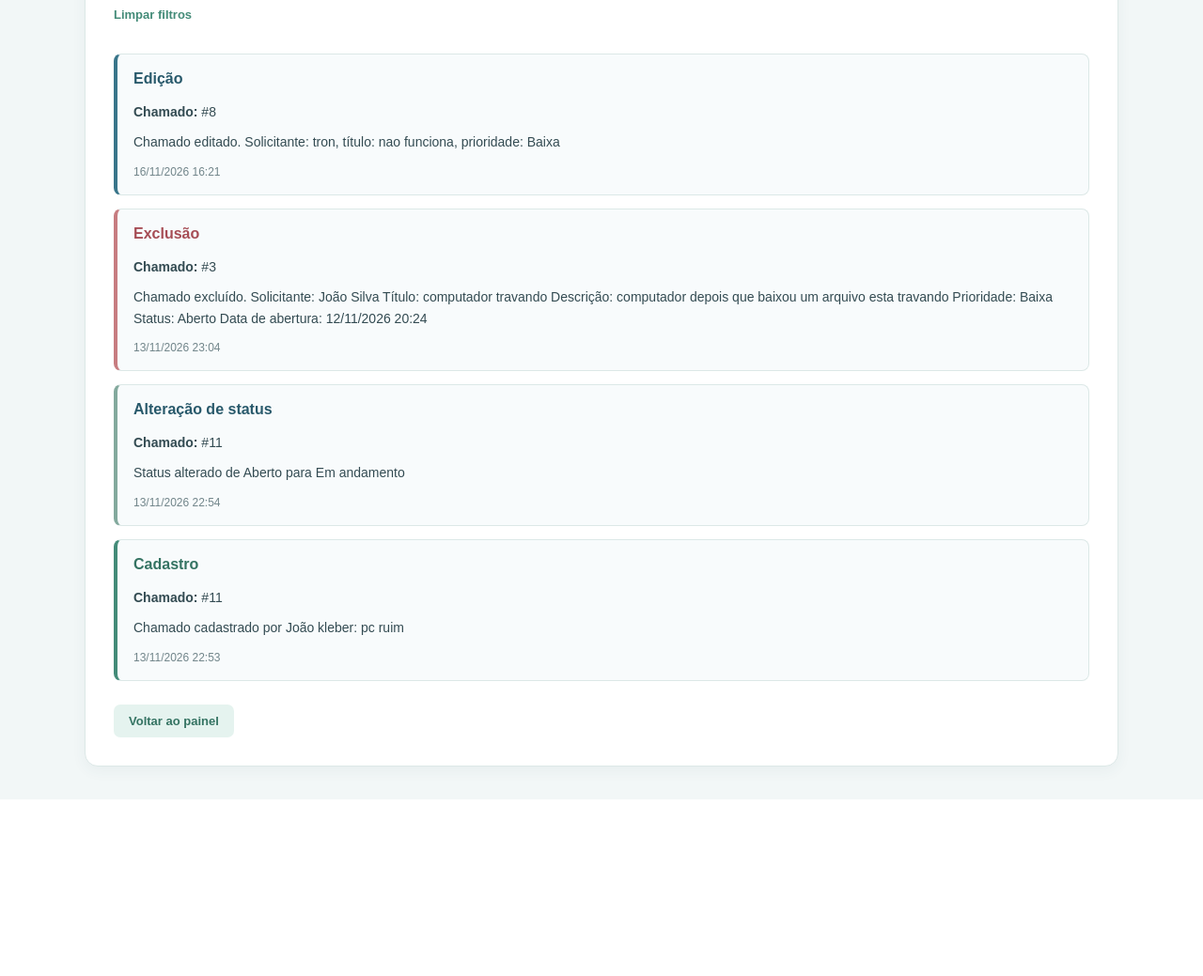
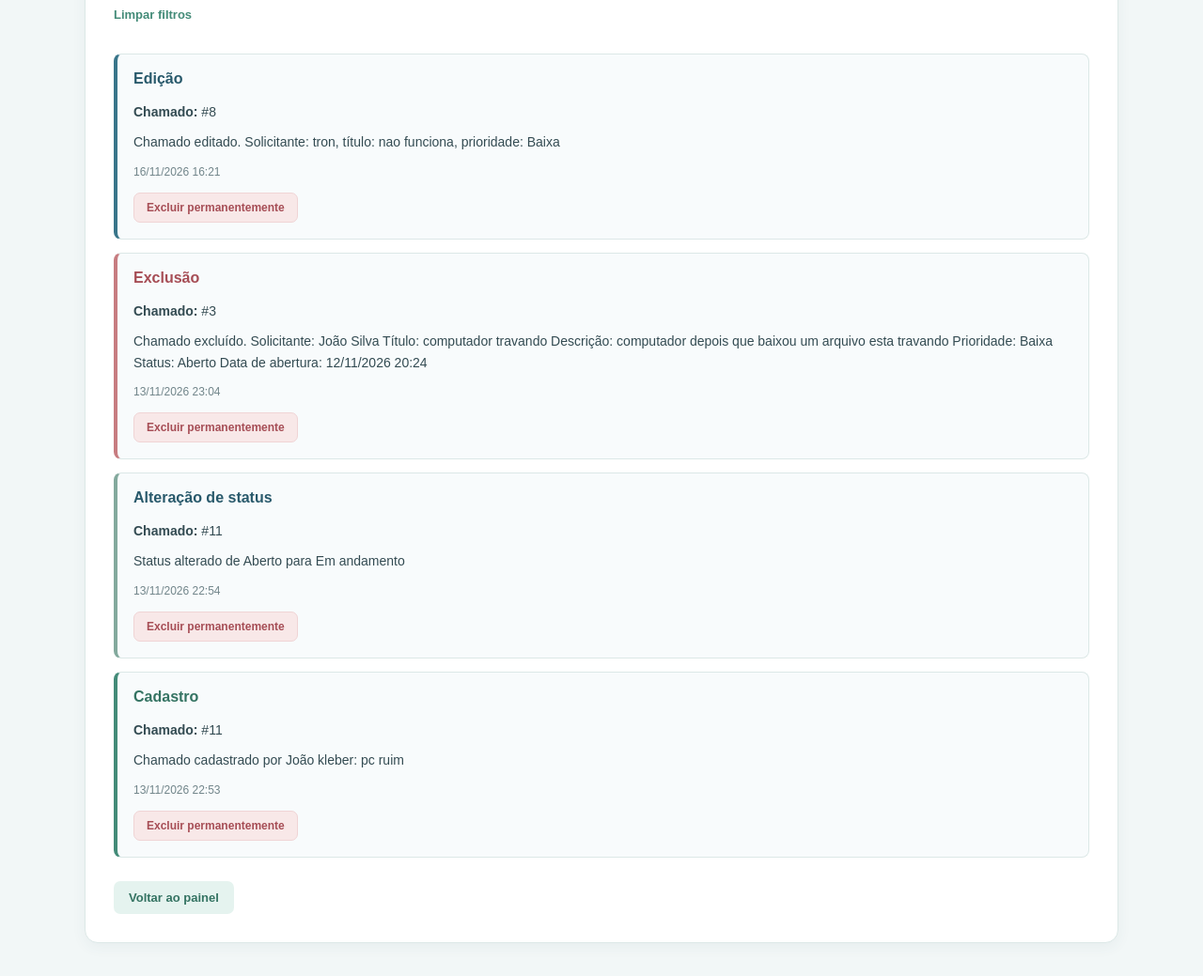
Before and after one commit to ThiagoTJB/HelpDesk-TI, a Flask app: page /historico-geral in a window 1280 px wide. Shown: the part 277-1316 px from the top of the page at 94% size. Before the commit the page ends 1128 px from the top, so only its background shows below. Run offline with Flask 3, Linux system fonts and the light colour scheme; data comes from the database, SQL or seed files in the repository; both versions use the stored data as it was after the commit.

Commit message:
v13
adicionado o botão de excluir permanentemente

```diff
--- a/app.py
+++ b/app.py
@@ -299,6 +299,41 @@ def excluir(id):
     return redirect("/")
 
 
+# Excluir chamado permanentemente
+@app.route("/excluir-permanente/<int:id>", methods=["POST"])
+def excluir_permanente(id):
+
+    banco = conectar()
+
+    try:
+        # Apagar todos os registros de atividades
+        banco.execute(
+            "DELETE FROM historico WHERE chamado_id = ?",
+            (id,)
+        )
+
+        # Apagar o chamado
+        banco.execute(
+            "DELETE FROM chamados WHERE id = ?",
+            (id,)
+        )
+
+        banco.commit()
+
+        flash(
+            f"Chamado #{id} e todo seu histórico foram excluídos permanentemente!",
+            "sucesso"
+        )
+
+    except Exception:
+        banco.rollback()
+        flash("Erro ao excluir o chamado.", "erro")
+
+    finally:
+        banco.close()
+
+    return redirect("/historico-geral")
+
 # Editar chamado
 @app.route("/editar/<int:id>", methods=["GET", "POST"])
 def editar(id):
--- a/templates/historico_geral.html
+++ b/templates/historico_geral.html
@@ -260,6 +260,29 @@
                 text-align: center;
             }
         }
+
+
+/* Exclusão permanente */
+.form-exclusao {
+    margin-top: 15px;
+}
+
+.botao-excluir {
+    background: #f8e8e8;
+    color: #a64d55;
+    border: 1px solid #f0d4d5;
+    padding: 8px 13px;
+    border-radius: 7px;
+    font-size: 12px;
+    font-weight: bold;
+    cursor: pointer;
+    transition: 0.2s;
+}
+
+.botao-excluir:hover {
+    background: #f1dada;
+}
+
     </style>
 </head>
 
@@ -338,6 +361,18 @@
                     {{ registro[4] }}
                 </span>
 
+<form
+    action="/excluir-permanente/{{ registro[1] }}"
+    method="POST"
+    class="form-exclusao"
+    onsubmit="return confirm('ATENÇÃO! Deseja excluir permanentemente este chamado e TODOS os seus registros de atividades? Esta ação não poderá ser desfeita.');"
+>
+    <button type="submit" class="botao-excluir">
+        Excluir permanentemente
+    </button>
+</form>
+
+
             </div>
 
         {% else %}
```
Also changed, not shown: database.db.
